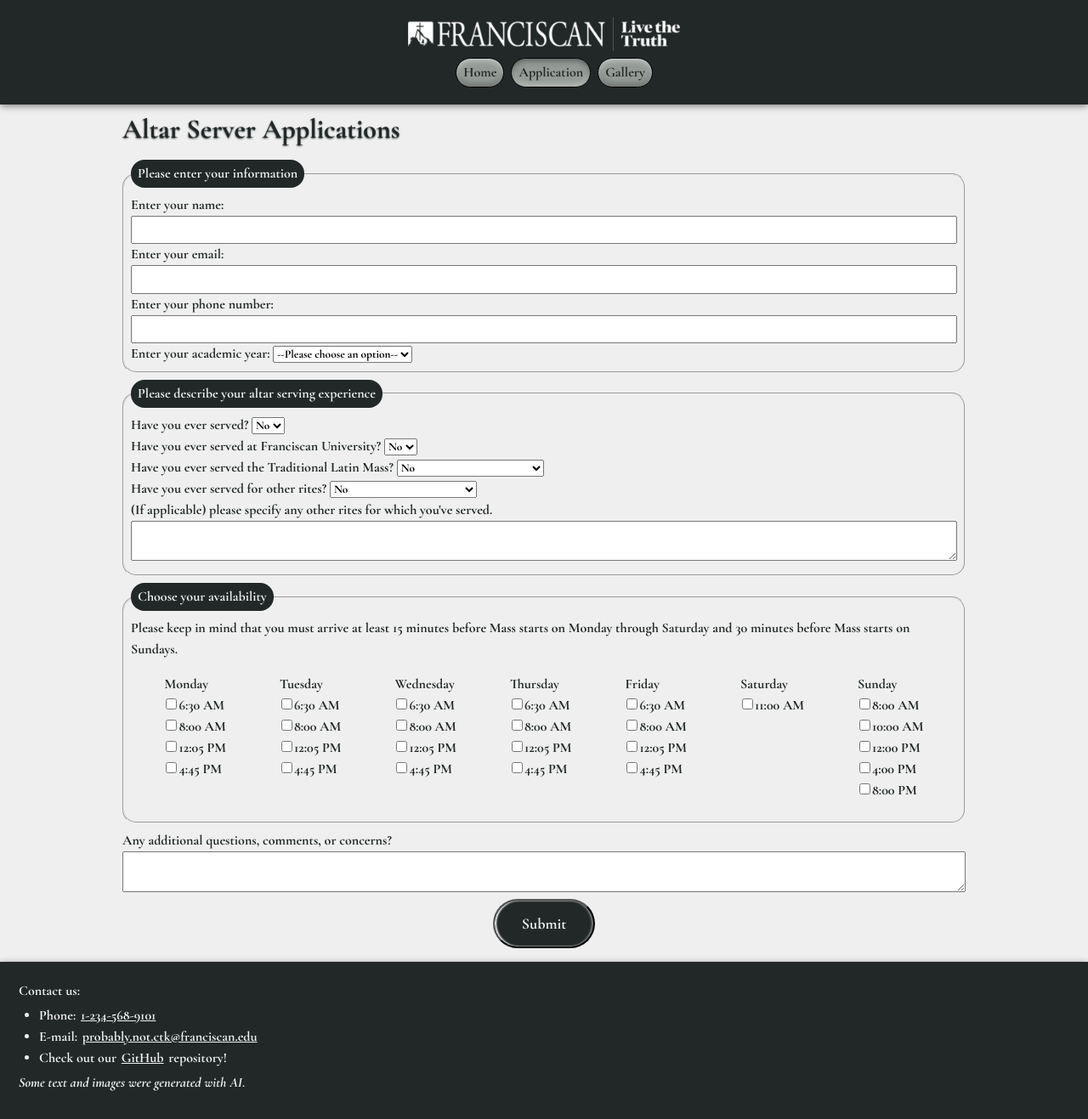
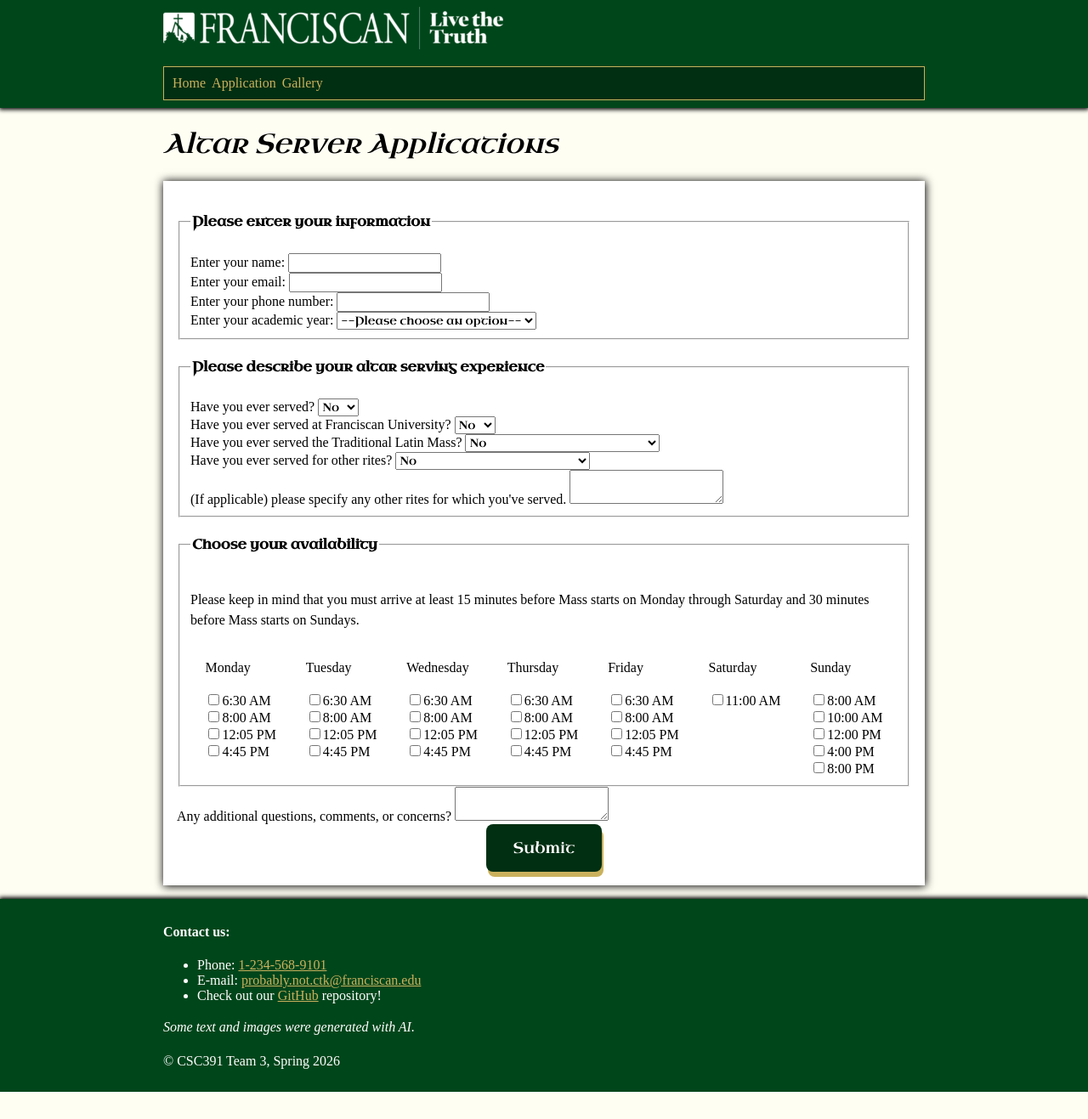
Before and after one commit to jebent521/CSC391-Altar-Server-Application, a website: page form.html in a window 1280 px wide. Shown: the whole page at 85% size. After the commit the page ends 1285 px from the top, so only its background shows below. Drawn offline with nearby package versions, Linux system fonts and the light colour scheme; a web font is replaced by a local one.

Commit message:
Migrate CSS -> SCSS

```diff
--- a/form.html
+++ b/form.html
@@ -59,7 +59,7 @@ Required Elements:
 <!doctype html>
 <html lang="en">
   <head>
-    <link rel="stylesheet" href="style.css" />
+    <link rel="stylesheet" href="css/application.css" />
     <meta charset="UTF-8" />
     <title>Altar Server Application</title>
   </head>
--- a/gallery.html
+++ b/gallery.html
@@ -1,7 +1,7 @@
 <!doctype html>
 <html lang="en">
   <head>
-    <link rel="stylesheet" href="style.css" />
+    <link rel="stylesheet" href="css/main.css" />
     <meta charset="UTF-8" />
     <title>CTK Gallery</title>
   </head>
--- /dev/null
+++ b/scss/_style.scss
@@ -0,0 +1,176 @@
+/* CSS organization ideas came from https://developer.mozilla.org/en-US/docs/Learn_web_development/Core/Styling_basics/Organizing */
+
+@import url('https://fonts.googleapis.com/css2?family=Brawler:wght@400;700&family=Uncial+Antiqua&display=swap');
+
+/* || GENERAL STYLES */
+
+body {
+  background-color: #fffef3;
+  font-family: "Brawler", serif;
+  margin: 0;
+}
+
+h1,
+h2,
+h3 {
+  font-family: "Uncial Antiqua", serif;
+  font-weight: 400;
+}
+
+p {
+  line-height: 1.5;
+}
+
+.row {
+  display: flex;
+  justify-content: space-around;
+}
+
+.wrap {
+  display: flex;
+  justify-content: space-around;
+  flex-wrap: wrap;
+}
+
+/* || HEADER */
+
+header {
+  padding: 0.5rem 15%;
+  background-color: #00461b;
+  box-shadow: 0 1px 5px 1px;
+}
+
+.logo {
+  max-width: 60%;
+}
+
+.nav-menu {
+  background-color: #002f12;
+  border: 1px solid #cab15d;
+  display: flex;
+  gap: 7px;
+  margin-bottom: 1px;
+  padding: 10px;
+  color: #cab15d;
+  list-style-type: none;
+}
+
+.nav-menu a {
+  color: #cab15d;
+  text-decoration: none;
+}
+
+.nav-menu :hover {
+  box-shadow: 2px 2px 5px black;
+}
+
+/* || MAIN CONTENT */
+main {
+  padding: 0 15%;
+}
+
+.page-title {
+  font-style: italic;
+}
+
+aside {
+  width: 300px;
+  padding-left: 0.5rem;
+  margin-left: 0.5rem;
+  float: right;
+  box-shadow: inset 5px 0 5px -5px;
+  font-style: italic;
+  color: #392820
+}
+
+blockquote {
+  box-shadow: inset 5px 0 5px -5px;
+  padding-left: 0.5rem;
+  margin-left: 0.5rem;
+  font-style: italic;
+  color: #392820
+}
+
+blockquote .citation {
+  text-align: right;
+}
+
+/* || FORM  */
+
+form {
+  background-color: white;
+  box-shadow: 0 0 10px 0.5px;
+  padding: 1rem;
+}
+
+.submit-button {
+  background-color: #002f12;
+  border: 0;
+  padding: 1rem 2rem;
+  font-family: "Uncial Antiqua", serif;
+  font-size: large;
+  color: white;
+  border-radius: 8px;
+  box-shadow: 2px 6px #cab15d;
+}
+
+.submit-button:hover {
+  background-color: #00461b;
+}
+
+.submit-button:active {
+  box-shadow: 0 2px #cab15d;
+}
+
+/* || FOOTER */
+
+footer {
+  margin-top: 1rem;
+  padding: 0.5rem 15%;
+  background-color: #00461b;
+  color: white;
+  box-shadow: 0 -1px 5px 1px black;
+}
+
+footer a {
+  color: #cab15d;
+}
+
+.form-box {
+  padding: 1rem;
+  border: 1px solid black;
+  box-sizing: border-box;
+  box-shadow: 3px 3px 5px grey;
+  background-color: white;
+}
+
+legend {
+  font-family: "Uncial Antiqua", serif;
+  font-weight: 400;
+}
+
+textarea {
+  font-family: "Uncial Antiqua", serif;
+  font-weight: 400;
+}
+
+select {
+  font-family: "Uncial Antiqua", serif;
+  font-weight: 400;
+}
+
+input {
+  font-family: "Uncial Antiqua", serif;
+  font-weight: 400;
+}
+
+button {
+  font-family: "Uncial Antiqua", serif;
+  font-weight: 400;
+  background-color: white;
+}
+
+label {
+  font-family: "Brawler", serif;
+  font-weight: 400;
+}
--- /dev/null
+++ b/scss/application.scss
@@ -0,0 +1,2 @@
+@use "style";
+@use "forms";
--- /dev/null
+++ b/scss/main.scss
@@ -0,0 +1 @@
+@use "style"
```
Also changed, not shown: index.html (+1 -1 lines), css/application.css (added), css/main.css (added), css/style.css (added), scss/_forms.scss (added), 3 other files.
